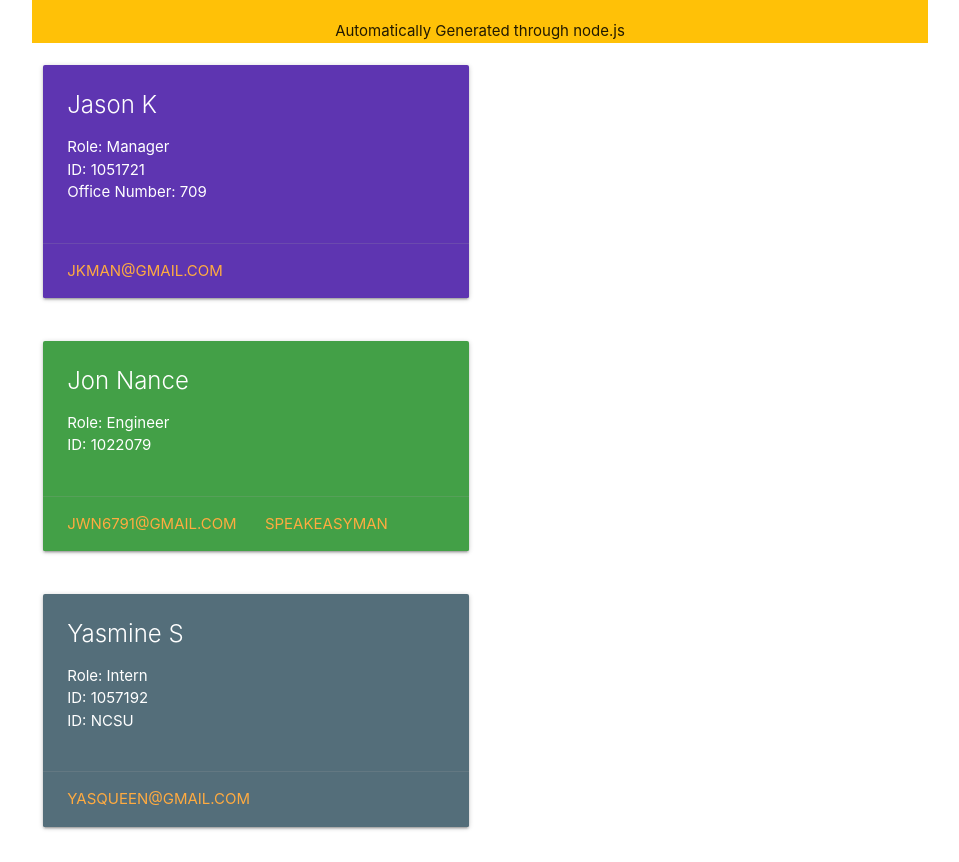
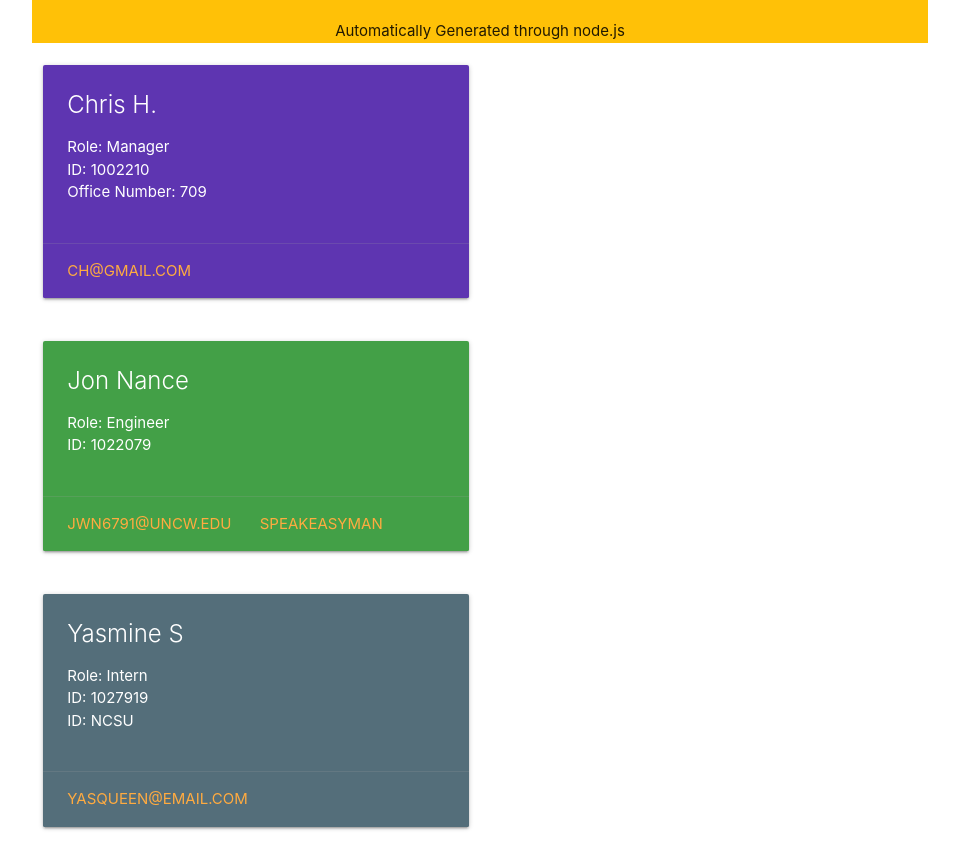
Before and after one commit to speakeasyman/10-team-profile-generator, a website: page sample/sample.html in a window 1280 px wide. Shown: the part 116-978 px from the top of the page, without its empty margins (160-1119 px from the left). Drawn offline with nearby package versions, Linux system fonts and the light colour scheme.

```diff
--- a/sample/sample.html
+++ b/sample/sample.html
@@ -20,15 +20,15 @@
             <div class="col s12 m6">
             <div class="card deep-purple darken-1">
                 <div class="card-content white-text">
-                <span class="card-title">Jason K</span>
+                <span class="card-title">Chris H.</span>
                 <ul>
                     <li>Role: Manager</li>
-                    <li>ID: 1051721 </li>
+                    <li>ID: 1002210 </li>
                     <li>Office Number: 709 </li>
                 </ul>
                 </div>
                 <div class="card-action">
-                <a href="mailto:jkMan@gmail.com">jkMan@gmail.com</a>
+                <a href="mailto:ch@gmail.com">ch@gmail.com</a>
                 </div>
             </div>
             </div>
@@ -43,7 +43,7 @@
                 </ul>
                 </div>
                 <div class="card-action">
-                <a href="mailto:jwn6791@gmail.com">jwn6791@gmail.com</a>
+                <a href="mailto:jwn6791@uncw.edu">jwn6791@uncw.edu</a>
                 <a href="https://github.com/speakeasyman" target="_blank" >speakeasyman</a>
                 </div>
             </div>
@@ -55,12 +55,12 @@
                 <span class="card-title">Yasmine S</span>
                 <ul>
                     <li>Role: Intern</li>
-                    <li>ID: 1057192 </li>
+                    <li>ID: 1027919 </li>
                     <li>ID: NCSU </li>
                 </ul>
                 </div>
                 <div class="card-action">
-                <a href="mailto:YasQueen@gmail.com">YasQueen@gmail.com</a>
+                <a href="mailto:YasQueen@email.com">YasQueen@email.com</a>
 
                 </div>
             </div>
```
Also changed, not shown: README.md.
